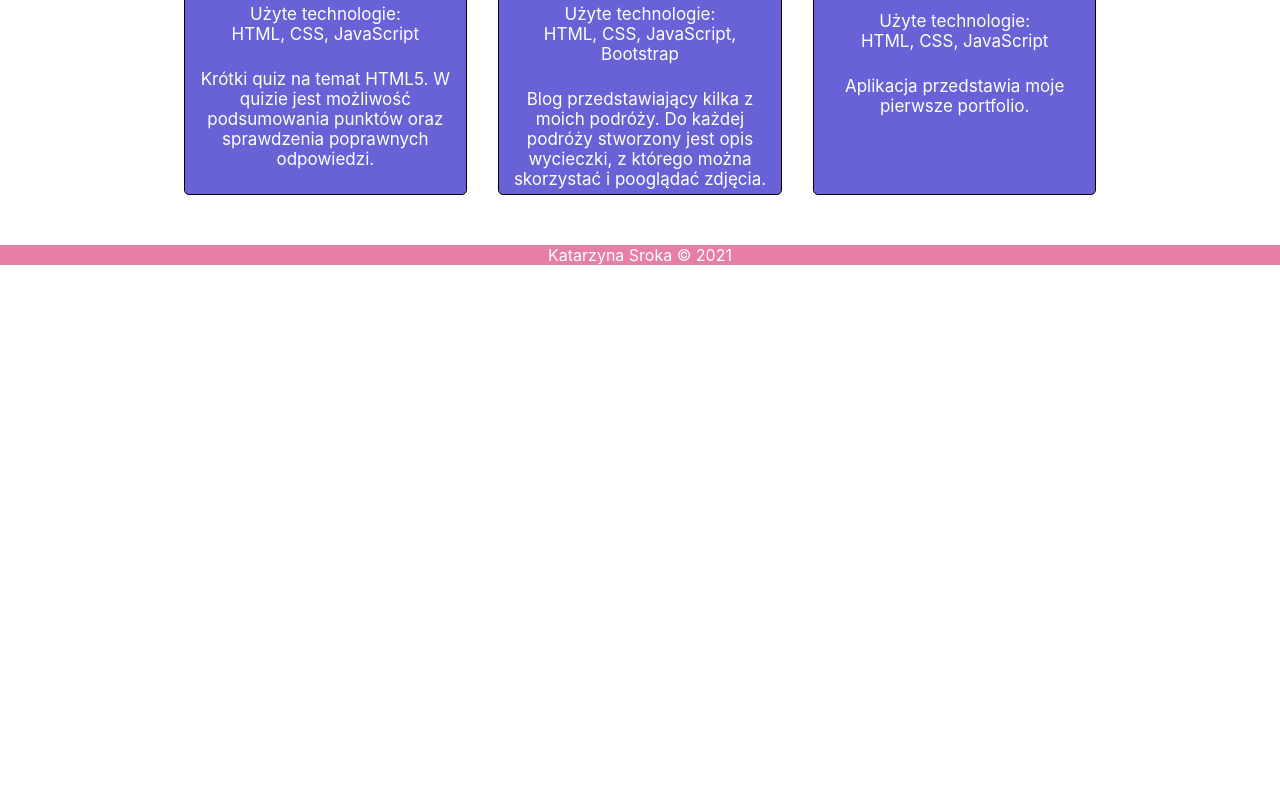
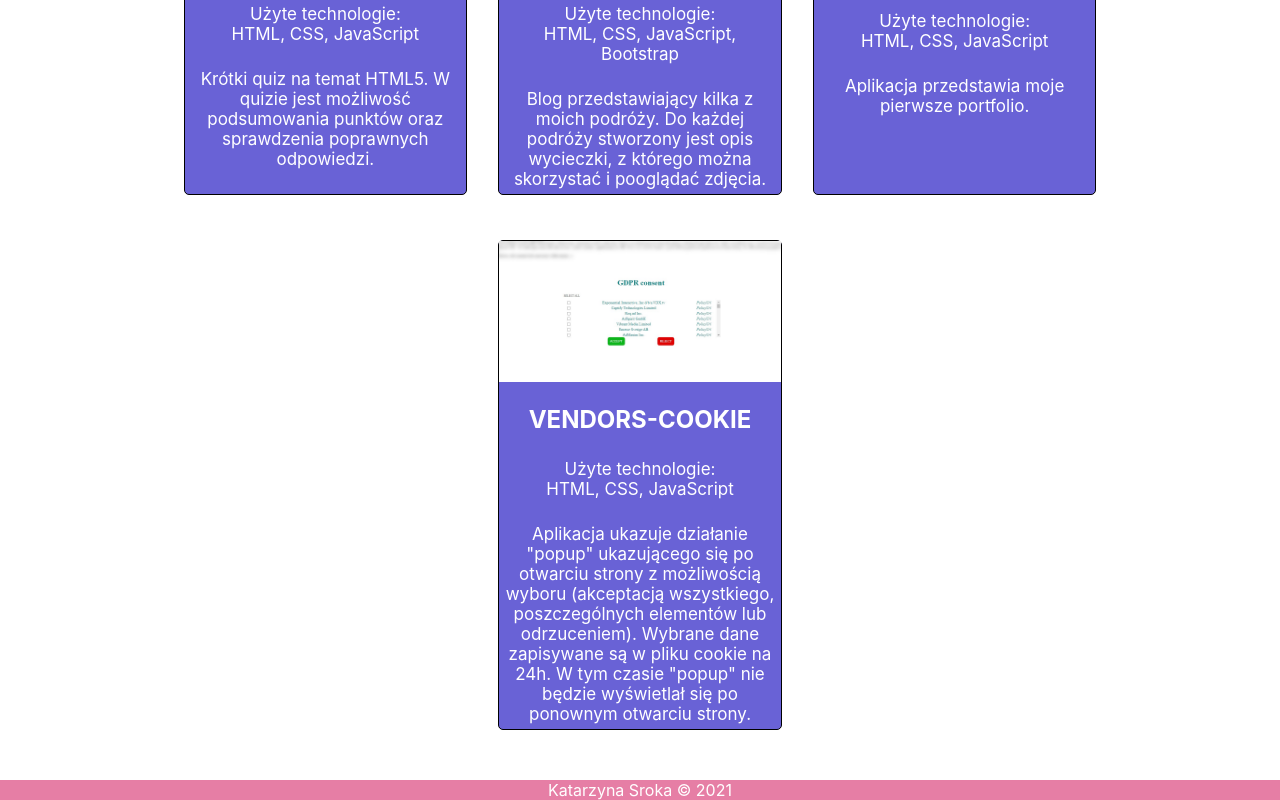
Before and after one commit to Catelyn99/Portfolio, a React (Create React App) app: page / in a window 1280 px wide. Shown: the part 2467-3267 px from the top of the page. Before the commit the page ends 2732 px from the top, so only its background shows below. Built offline with nearby package versions, Linux system fonts and the light colour scheme.

Commit message:
added new project

```diff
--- a/src/Projects/Projects.jsx
+++ b/src/Projects/Projects.jsx
@@ -4,6 +4,7 @@ import React from 'react';
 import blogImg from './images/blog.png';
 import quizImg from './images/quiz.png';
 import portfolioImg from './images/portfolio.png';
+import vendorsCookie from './images/vendors-cookie.jpg';
 
 class Projects extends React.Component {
     projects = [
@@ -41,6 +42,17 @@ class Projects extends React.Component {
                 src: portfolioImg,
                 alt: 'The image of portfolio',
             },
+        },
+        {
+            id: '4',
+            name: 'VENDORS-COOKIE',
+            url: 'https://catelyn99.github.io/Vendors-cookie/',
+            technologiesUsed: 'HTML, CSS, JavaScript',
+            description: 'Aplikacja ukazuje działanie "popup" ukazującego się po otwarciu strony z możliwością wyboru (akceptacją wszystkiego, poszczególnych elementów lub odrzuceniem). Wybrane dane zapisywane są w pliku cookie na 24h. W tym czasie "popup" nie będzie wyświetlał się po ponownym otwarciu strony.',
+            img: {
+                src: vendorsCookie,
+                alt: 'The image of vendors-cookie',
+            },
         }
     ];
 
```
Also changed, not shown: src/Projects/images/vendors-cookie.jpg (added).
